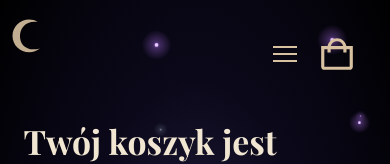
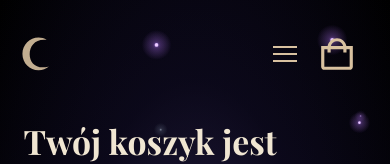
Before and after one commit to eM-Bien/lumera, a Next.js app: page /koszyk in a window 390 px wide. Shown: the top 164 px of the page. Built offline with nearby package versions, Linux system fonts and the light colour scheme.

Commit message:
change position of moon nav on mobile

```diff
--- a/app/components/Nav/Nav.module.css
+++ b/app/components/Nav/Nav.module.css
@@ -194,15 +194,17 @@
     display: none;
   }
 
-  /* na mobile nav to róg po prawej — księżyc trzymamy sztywno w lewym rogu */
+  /* na mobile nav to róg po prawej — księżyc w lewym rogu, na wysokości hamburgera
+     (środek = top navu 2vh + padding 2vh + połowa wysokości hamburgera 40px) */
   .homeMoon {
     position: fixed;
-    top: 2vh;
-    transform: none;
+    top: calc(4vh + 20px);
+    left: 5vw; /* większa przerwa od lewej krawędzi */
+    transform: translateY(-50%);
   }
   .homeMoon:hover,
   .homeMoon:focus-visible {
-    transform: scale(1.06);
+    transform: translateY(-50%) scale(1.06);
   }
   /* księżyc równo z koszykiem na mobile */
   .homeMoon img {
```
